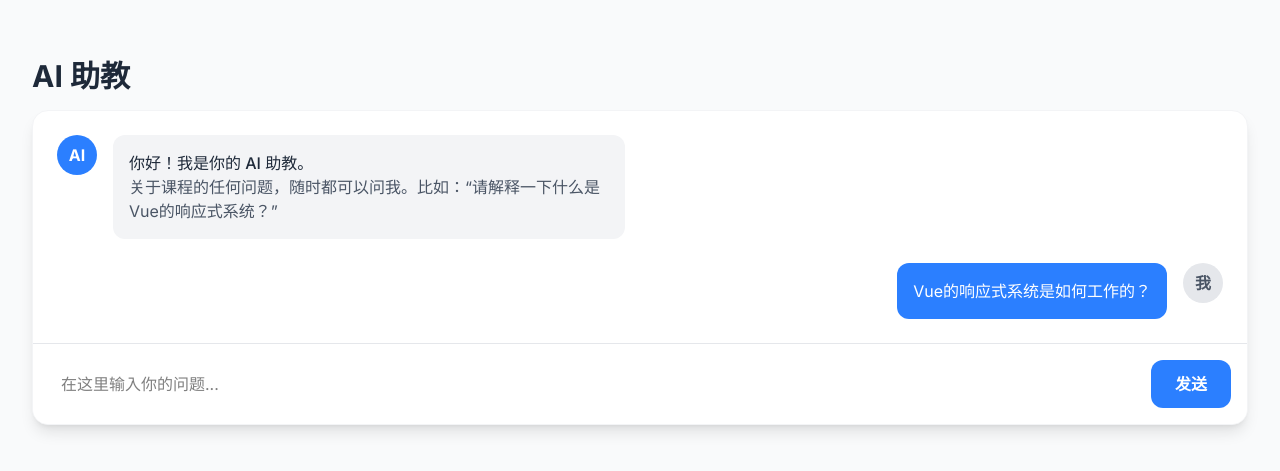
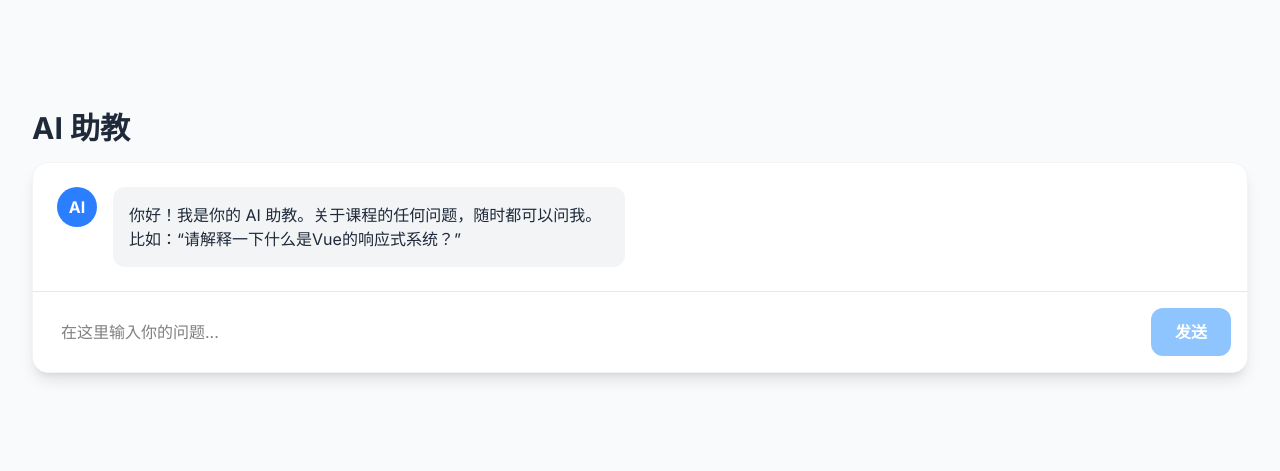
Before and after one commit to betasecond/janus-eye, a Vue app: page /ai-chat in a window 1280 px wide. Shown: the part 159-630 px from the top of the page. Built offline with nearby package versions, Linux system fonts and the light colour scheme.

Commit message:
feat(ai-chat): implement chat logic and connect to api

```diff
--- a/src/api/ai.ts
+++ b/src/api/ai.ts
@@ -35,3 +35,14 @@ export const createEmbedding = async (message: string): Promise<any> => {
   }
   return response.json()
 }
+
+export const getAIChatResponse = async (message: string): Promise<string> => {
+  console.log('Sending message to AI:', message);
+  // Simulate network delay
+  await new Promise(resolve => setTimeout(resolve, 1500));
+
+  const response = `这是对您消息“${message}”的模拟AI回复。真实的回复将来自您配置的大语言模型。`;
+
+  console.log('Received AI response:', response);
+  return response;
+};
--- a/src/views/AIChat.vue
+++ b/src/views/AIChat.vue
@@ -3,25 +3,35 @@
     <h1 class="text-3xl font-bold text-gray-800">AI 助教</h1>
     <div class="flex-1 flex flex-col bg-white rounded-2xl shadow-lg border border-gray-100 overflow-hidden">
       <!-- 消息显示区域 -->
-      <div class="flex-1 p-6 space-y-6 overflow-y-auto">
-        <!-- 欢迎消息 -->
-        <div class="flex items-start gap-4">
+      <div ref="messageContainer" class="flex-1 p-6 space-y-6 overflow-y-auto">
+        <!-- 对话消息 -->
+        <div v-for="(message, index) in messages" :key="index" :class="message.isUser ? 'justify-end' : 'justify-start'" class="flex items-start gap-4">
+          <!-- AI头像 -->
+          <div v-if="!message.isUser" class="flex items-center justify-center shrink-0 size-10 rounded-full bg-blue-500 text-white font-bold">
+            AI
+          </div>
+
+          <!-- 消息气泡 -->
+          <div :class="message.isUser ? 'bg-blue-500 text-white' : 'bg-gray-100 text-gray-800'" class="rounded-xl p-4 max-w-lg">
+            <p>{{ message.text }}</p>
+          </div>
+
+           <!-- 用户头像 -->
+          <div v-if="message.isUser" class="flex items-center justify-center shrink-0 size-10 rounded-full bg-gray-200 text-gray-600 font-bold">
+            我
+          </div>
+        </div>
+         <!-- 加载提示 -->
+        <div v-if="isLoading" class="flex items-start gap-4 justify-start">
           <div class="flex items-center justify-center shrink-0 size-10 rounded-full bg-blue-500 text-white font-bold">
             AI
           </div>
           <div class="bg-gray-100 rounded-xl p-4 max-w-lg">
-            <p class="font-medium text-gray-800">你好！我是你的 AI 助教。</p>
-            <p class="text-gray-600">关于课程的任何问题，随时都可以问我。比如：“请解释一下什么是Vue的响应式系统？”</p>
-          </div>
-        </div>
-
-        <!-- 用户消息示例 -->
-        <div class="flex items-start gap-4 justify-end">
-           <div class="bg-blue-500 text-white rounded-xl p-4 max-w-lg">
-            <p>Vue的响应式系统是如何工作的？</p>
-          </div>
-          <div class="flex items-center justify-center shrink-0 size-10 rounded-full bg-gray-200 text-gray-600 font-bold">
-            我
+            <div class="flex items-center gap-2">
+              <span class="dot-loader"></span>
+              <span class="dot-loader animation-delay-200"></span>
+              <span class="dot-loader animation-delay-400"></span>
+            </div>
           </div>
         </div>
       </div>
@@ -30,11 +40,14 @@
       <div class="p-4 bg-white border-t border-gray-200">
         <div class="flex items-center gap-4">
           <textarea
+            v-model="userInput"
+            @keydown.enter.prevent="handleSendMessage"
             placeholder="在这里输入你的问题..."
             class="flex-1 resize-none border-gray-300 rounded-xl p-3 focus:ring-2 focus:ring-blue-300 focus:border-blue-300 transition-all"
             rows="1"
+            :disabled="isLoading"
           ></textarea>
-          <button class="px-6 py-3 bg-blue-500 text-white font-semibold rounded-xl hover:bg-blue-600 transition-colors disabled:bg-blue-300">
+          <button @click="handleSendMessage" :disabled="isLoading || !userInput.trim()" class="px-6 py-3 bg-blue-500 text-white font-semibold rounded-xl hover:bg-blue-600 transition-colors disabled:bg-blue-300 disabled:cursor-not-allowed">
             发送
           </button>
         </div>
@@ -44,13 +57,53 @@
 </template>
 
 <script setup lang="ts">
-import { ref } from 'vue';
+import { ref, nextTick } from 'vue';
+import { getAIChatResponse } from '@/api/ai';
+
+interface Message {
+  text: string;
+  isUser: boolean;
+}
 
 const userInput = ref('');
-const messages = ref([]);
+const messages = ref<Message[]>([
+  { text: '你好！我是你的 AI 助教。关于课程的任何问题，随时都可以问我。比如：“请解释一下什么是Vue的响应式系统？”', isUser: false }
+]);
 const isLoading = ref(false);
+const messageContainer = ref<HTMLElement | null>(null);
 
-// 后续将在这里实现发送消息和处理AI回复的逻辑
+const scrollToBottom = () => {
+  nextTick(() => {
+    if (messageContainer.value) {
+      messageContainer.value.scrollTop = messageContainer.value.scrollHeight;
+    }
+  });
+};
+
+const handleSendMessage = async () => {
+  const text = userInput.value.trim();
+  if (!text || isLoading.value) return;
+
+  // 1. 将用户消息添加到对话列表
+  messages.value.push({ text, isUser: true });
+  userInput.value = '';
+  scrollToBottom();
+
+  // 2. 显示加载状态并调用API
+  isLoading.value = true;
+  try {
+    const aiResponse = await getAIChatResponse(text);
+    // 3. 将AI回复添加到对话列表
+    messages.value.push({ text: aiResponse, isUser: false });
+  } catch (error) {
+    console.error("AI chat error:", error);
+    messages.value.push({ text: '抱歉，AI开小差了，请稍后再试。', isUser: false });
+  } finally {
+    // 4. 结束加载状态
+    isLoading.value = false;
+    scrollToBottom();
+  }
+};
 </script>
 
 <style scoped>
@@ -58,4 +111,29 @@ const isLoading = ref(false);
 textarea {
   field-sizing: content;
 }
+
+.dot-loader {
+  width: 8px;
+  height: 8px;
+  border-radius: 50%;
+  background-color: #A0AEC0; /* gray-400 */
+  animation: bounce 1.4s infinite ease-in-out both;
+}
+
+.animation-delay-200 {
+  animation-delay: -0.16s;
+}
+
+.animation-delay-400 {
+  animation-delay: -0.32s;
+}
+
+@keyframes bounce {
+  0%, 80%, 100% {
+    transform: scale(0);
+  }
+  40% {
+    transform: scale(1.0);
+  }
+}
 </style>
```
